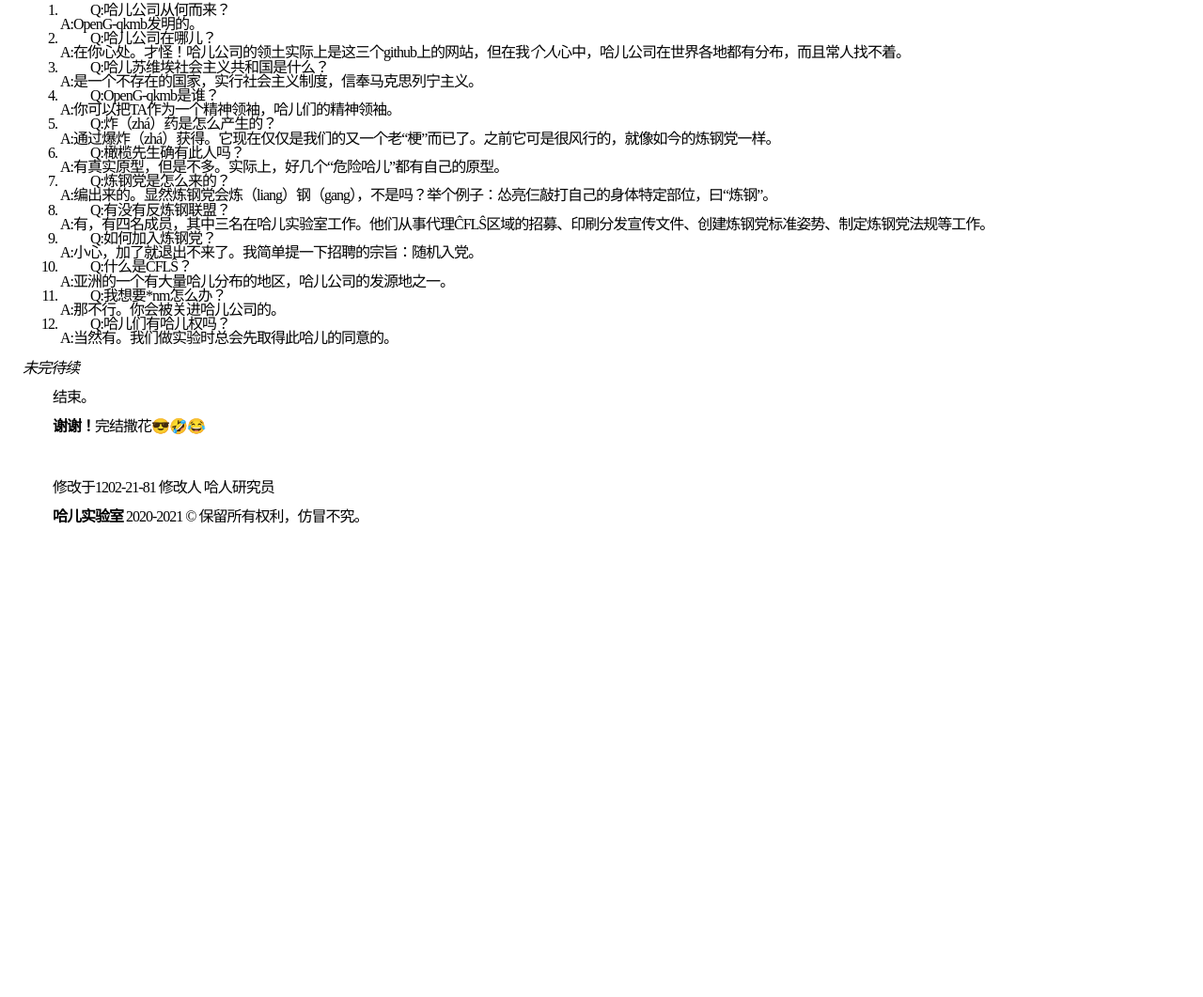
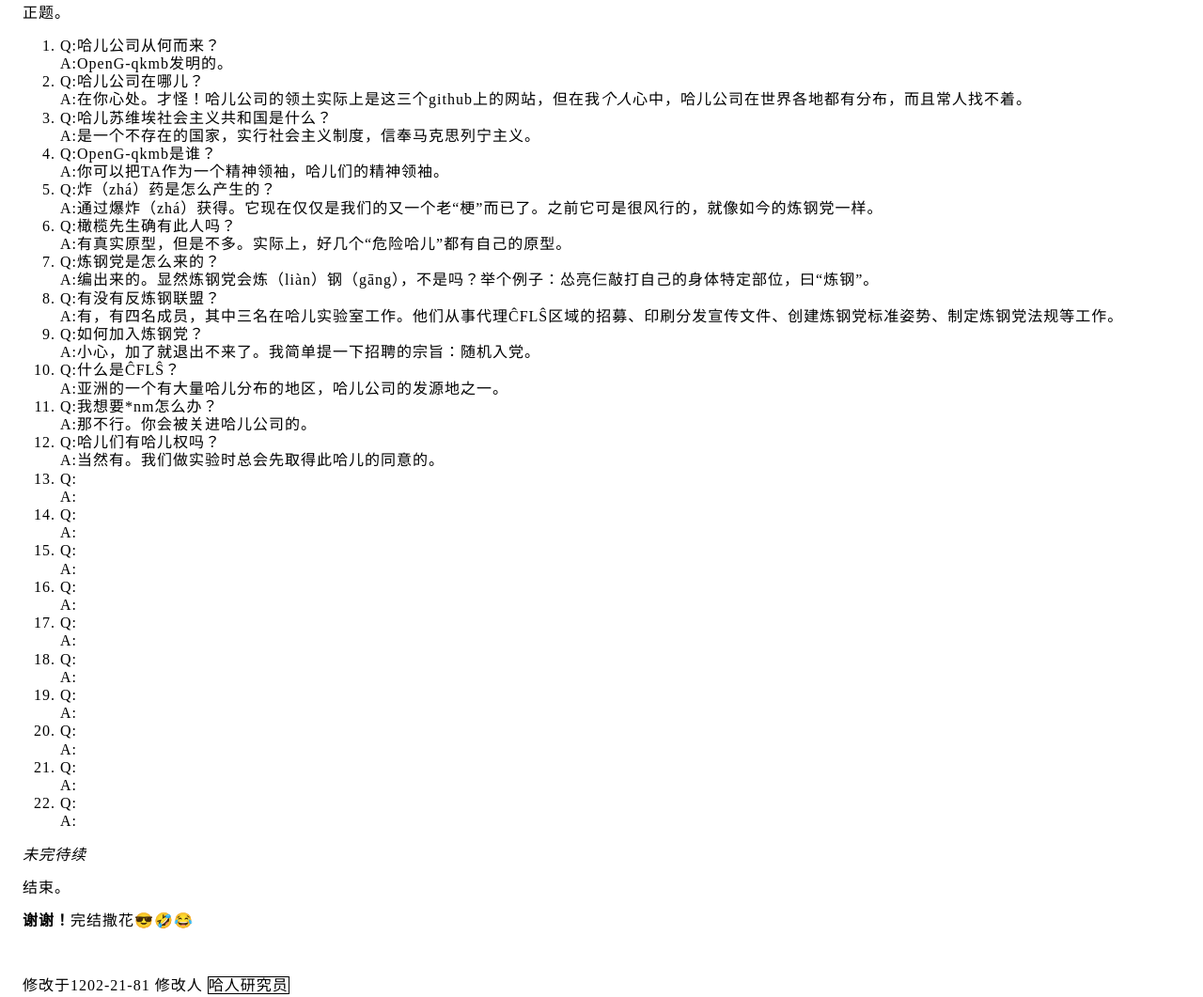
Before and after one commit to MrHaer/MrHaer.github.io, a plain HTML site: page bubaike/thing/sidelights.html in a window 1280 px wide. Shown: the part 303-1364 px from the top of the page at 94% size. Before the commit the page ends 893 px from the top, so only its background shows below. Drawn offline with Linux system fonts and the light colour scheme.

Commit message:
Goo!
go ahead!

```diff
--- a/bubaike/thing/sidelights.html
+++ b/bubaike/thing/sidelights.html
@@ -29,12 +29,22 @@
 		<li>Q:OpenG-qkmb是谁？<br />A:你可以把TA作为一个精神领袖，哈儿们的精神领袖。</li>
 		<li>Q:炸（zhá）药是怎么产生的？<br />A:通过爆炸（zhá）获得。它现在仅仅是我们的又一个老“梗”而已了。之前它可是很风行的，就像如今的炼钢党一样。</li>
 		<li>Q:橄榄先生确有此人吗？<br />A:有真实原型，但是不多。实际上，好几个“危险哈儿”都有自己的原型。</li>
-		<li>Q:炼钢党是怎么来的？<br />A:编出来的。显然炼钢党会炼（liang）钢（gang），不是吗？举个例子：怂亮仨敲打自己的身体特定部位，曰“炼钢”。</li>
+		<li>Q:炼钢党是怎么来的？<br />A:编出来的。显然炼钢党会炼（liàn）钢（gāng），不是吗？举个例子：怂亮仨敲打自己的身体特定部位，曰“炼钢”。</li>
 		<li>Q:有没有反炼钢联盟？<br />A:有，有四名成员，其中三名在哈儿实验室工作。他们从事代理ĈFLŜ区域的招募、印刷分发宣传文件、创建炼钢党标准姿势、制定炼钢党法规等工作。</li>
 		<li>Q:如何加入炼钢党？<br />A:小心，加了就退出不来了。我简单提一下招聘的宗旨：随机入党。</li>
 		<li>Q:什么是ĈFLŜ？<br />A:亚洲的一个有大量哈儿分布的地区，哈儿公司的发源地之一。</li>
 		<li>Q:我想要*nm怎么办？<br />A:那不行。你会被关进哈儿公司的。</li>
 		<li>Q:哈儿们有哈儿权吗？<br />A:当然有。我们做实验时总会先取得此哈儿的同意的。</li>
+		<li>Q:<br />A:</li>
+		<li>Q:<br />A:</li>
+		<li>Q:<br />A:</li>
+		<li>Q:<br />A:</li>
+		<li>Q:<br />A:</li>
+		<li>Q:<br />A:</li>
+		<li>Q:<br />A:</li>
+		<li>Q:<br />A:</li>
+		<li>Q:<br />A:</li>
+		<li>Q:<br />A:</li>
 	</ol>
 	<i>未完待续</i>
 </p>
@@ -42,7 +52,7 @@
 <p><b>谢谢！</b>完结撒花😎🤣😂</p>
 </div>
 <br />
-<p>修改于1202-21-81 修改人 哈人研究员</p>
+<p>修改于1202-21-81 修改人 <span  class="changer">哈人研究员</span></p>
 <p class="foot" id="about"></p>
 <script src="../../jscript/cop.js"></script>
 </body>
--- a/css/main.css
+++ b/css/main.css
@@ -1,12 +1,12 @@
 @charset "utf-8";
 /*主要的css*/
 html{
-	margin-left: 13px;
+	margin-left: 15px;
 }
 p,div{
-	margin: -15px;
-	padding: -15px;
-}/*人性化设计*/
+	margin: 0px;
+	padding: 0px;
+}
 .friend-link{
 	float: right;
 }
--- a/css/thing.css
+++ b/css/thing.css
@@ -1,13 +1,12 @@
 @charset "utf-8";
 /* 为百科准备的CSS样式表 */
-/*持续人性化设计*/
 html{
 	padding: 1em;
 }
 div,p{
-	text-indent: 2em;
-	letter-spacing: -1px;
-	line-height: 95%;
+	font-family: 'Times New Roman',Serif;
+	letter-spacing: 1px;
+	line-height: 120%;
 }
 span.changer{
 	border-style: solid;
```
